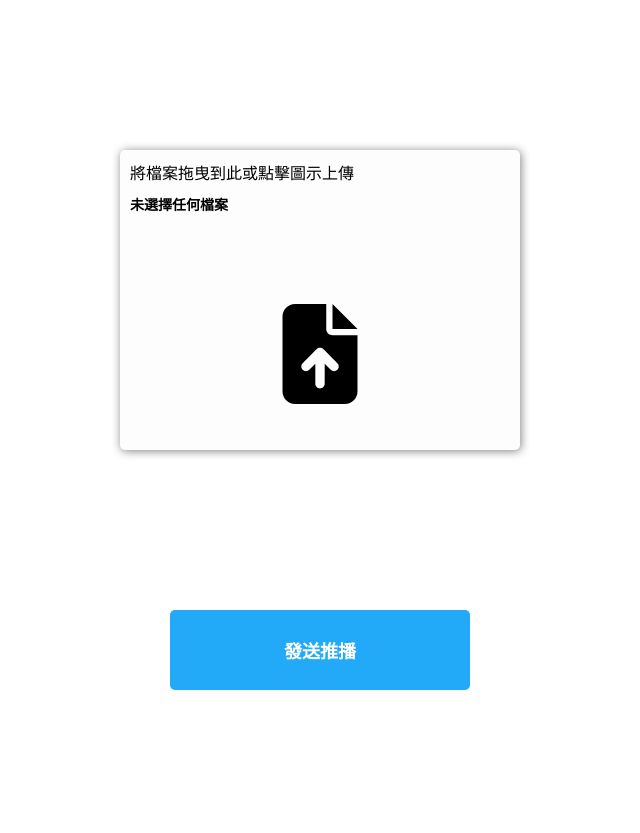
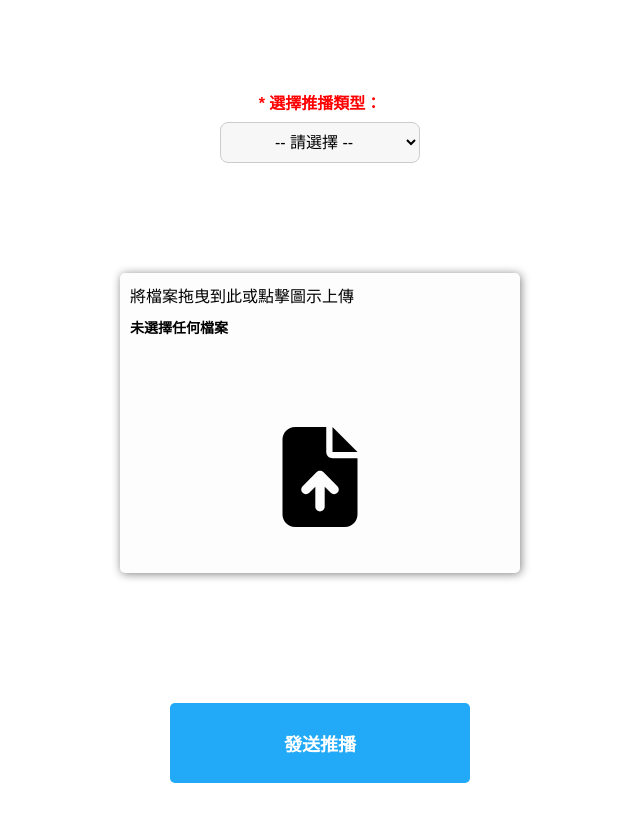
Before and after one commit to Joy0130/Python_FPNS, a Flask app: page / in a window 1280 px wide. Shown: the top 833 px of the page, without its empty margins (320-960 px from the left). Before the commit the page ends 690 px from the top, so only its background shows below. Run offline with Flask 3, Linux system fonts and the light colour scheme; parts of the project's set-up code (start-up, migrations or seed data) failed here and were passed over.

Commit message:
Update_Dockerfile_V1

```diff
--- a/app.py
+++ b/app.py
@@ -1,10 +1,8 @@
 from flask import Flask, render_template, request, jsonify
+from dotenv import load_dotenv
 import pandas as pd
 import requests
-import json
 import os
-
-app = Flask(__name__)
 
 # config檔案設定
 # with open("config.json") as config_file:
@@ -20,9 +18,18 @@ app = Flask(__name__)
 #     "Content-Type": "application/json"
 # }
 
+app = Flask(__name__)
+
+# .env 文件的路徑
+dotenv_path = os.path.join(os.getcwd(), '.env')
+
+# 載入 .env 文件
+load_dotenv(dotenv_path=dotenv_path)
+print("Loaded .env file :", os.path.abspath(dotenv_path))
+
 # 讀取環境變數
 API_URL = os.getenv("PUSH_API_URL")
-API_KEY = os.getenv("push-api-key")
+API_KEY = os.getenv("PUSH_API_KEY")
 
 # 驗證環境變數是否存在
 if not API_URL or not API_KEY:
@@ -42,6 +49,7 @@ def index():
 # 上傳excel檔案
 @app.route('/upload', methods=['POST'])
 def upload_file():
+    print(request.form)
     if 'file' not in request.files:
         return jsonify({"error": "無此檔案"}), 400
 
@@ -49,6 +57,11 @@ def upload_file():
 
     if file.filename == '':
         return jsonify({"error": "沒有選擇檔案"}), 400
+
+# 檢查是否選擇了推播類型
+    notification_type = request.form.get("notification_type")
+    if not notification_type:  # 如果推播類型為空
+        return jsonify({"error": "請選擇推播類型"}), 400
 
     if file and file.filename.endswith(('.xlsx', '.xls')):
         try:
@@ -68,11 +81,21 @@ def upload_file():
                     for _, row in df.iterrows():
                         employee_id = row['員工編號']
                         amount = row['合計補助金額']
+                        etext = "教育補助費已入帳，您的教育補助費總金額為"
+                        btext = "福利金已發放，您的福利金總金額為"
+
+                        #根據推播類型來設定推播內文
+                        if notification_type == "btext":
+                            body_text = btext
+                        elif notification_type == "etext":
+                            body_text = etext
+                        else:
+                            return jsonify({"error": "無效的推播類型"}), 400  # 檢查無效值
 
                         # 推播訊息
                         data = {
                             "title": file_title,
-                            "body": f"教育補助費已入帳，您的教育補助費總金額為 {amount} 元。",
+                            "body": f"{body_text} {amount} 元。",
                             "type": "text",
                             "projects": ["Portal-APP"],
                             "platforms": ["iOS", "Android"],
--- a/templates/index.html
+++ b/templates/index.html
@@ -11,7 +11,7 @@
         }
 
         .file-upload-zone	{
-            margin: 150px auto;
+            margin: 110px auto;
             display: flex;
             flex-direction: column;
             box-sizing: border-box;
@@ -55,7 +55,7 @@
         }
 
         .file-upload__btn:hover {
-            background: #2575fc;
+            background: #009ffc;
             transform: scale(1.05); /* 懸停微縮放效果 */
             box-shadow: 1px 1px 10px gray;
         }
@@ -91,7 +91,7 @@
         }
 
         .file-upload button:hover {
-            background: #2575fc;
+            background: #0289d8;
             transform: scale(1.05);
         }
 
@@ -131,11 +131,60 @@
         justify-content: center;
         align-items: center;
     }
+    /* 讓選單容器水平置中對齊 */
+    .selection {
+        display: flex;
+        flex-direction: column;
+        align-items: center;
+        margin-top: 90px;
+        font-family: Arial, sans-serif;
+    }
+
+    /* 標籤樣式 */
+    .selection label {
+        font-size: 16px;
+        font-weight: bold;
+        margin-bottom: 8px;
+        color: red;
+    }
+
+    /* 美化選單 */
+    .selection select {
+        width: 200px;                 /* 調整寬度 */
+        padding: 10px;                /* 增加內邊距 */
+        font-size: 16px;              /* 調整字體大小 */
+        border-radius: 8px;           /* 圓角效果 */
+        border: 1px solid #ccc;       /* 邊框顏色 */
+        background-color: #f7f7f7;    /* 背景顏色 */
+        text-align: center;           /* 文字置中 */
+        cursor: pointer;
+        transition: all 0.3s ease;    /* 增加過渡效果 */
+    }
+
+    /* 當選單聚焦時的樣式 */
+    .selection select:focus {
+        outline: none;
+        border-color: #22aaf8;        /* 聚焦時的邊框顏色 */
+        background-color: #e9f5ff;    /* 聚焦時的背景顏色 */
+    }
+
 
       </style>
 </head>
+
 <body>
+
     <form action="/upload" method="post" enctype="multipart/form-data" onsubmit="showLoading();">
+
+    <!-- 新增下拉式選單 -->
+    <div class="selection">
+        <label for="notification_type">* 選擇推播類型：</label>
+        <select name="notification_type" id="notification_type">
+            <option value="">-- 請選擇 --</option> <!-- 預設空白選項 -->
+            <option value="btext">福利金</option>
+            <option value="etext">教育補助</option>
+        </select>
+    </div>
         <div class="container">
             <input class="file-upload-input" name="file" type="file" accept=".xlsx, .xls">
             <div class="file-upload-zone" onclick="document.querySelector('.file-upload-input').click();" ondrop="dropHandler(event);" ondragover="event.preventDefault();">
@@ -143,6 +192,8 @@
                 <span class="file-upload__name">未選擇任何檔案</span>
                 <img class="image" src="{{ url_for('static', filename='images/file.svg') }}" alt="image" />
             </div>
+
+
             <div class="file-upload">
                 <button type="submit">發送推播</button>
 
@@ -179,6 +230,20 @@
             document.getElementById('loading').style.display = 'flex';
         }
 
+        //推播類型
+        function validateForm() {
+            const notificationType = document.getElementById("notification_type").value;
+            const errorMessage = document.getElementById("error-message");
+
+            if (!notificationType) {  // 檢查是否有選擇推播類型
+                errorMessage.style.display = "block";  // 顯示錯誤訊息
+                return false; // 阻止表單提交
+            } else {
+                errorMessage.style.display = "none"; // 隱藏錯誤訊息
+                return true; // 允許表單提交
+            }
+        }
+
     </script>
 
 
```
Also changed, not shown: requirements.txt (added, +52 -0 lines), 3 other files.
